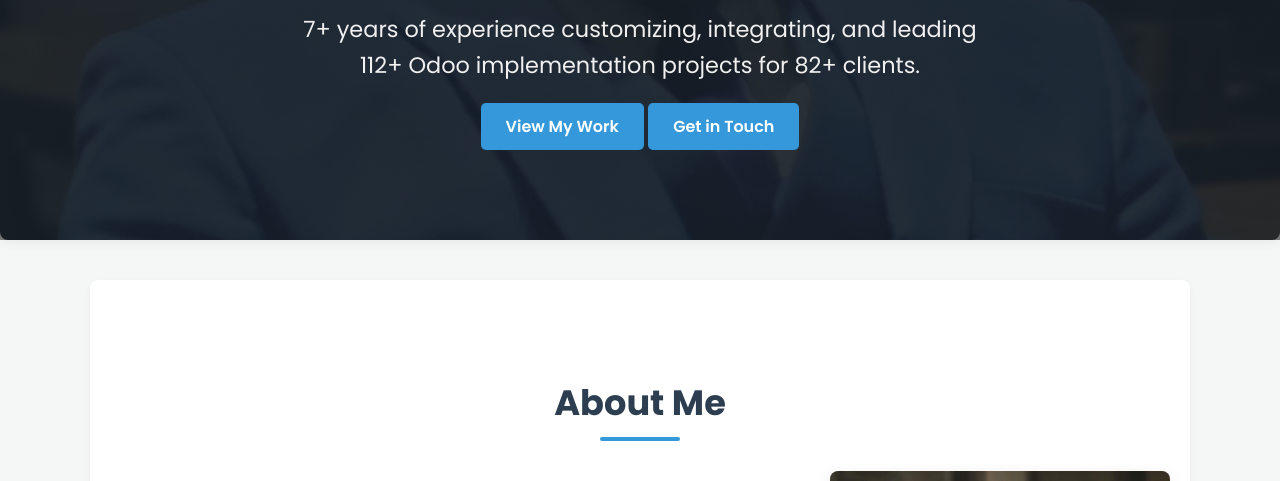
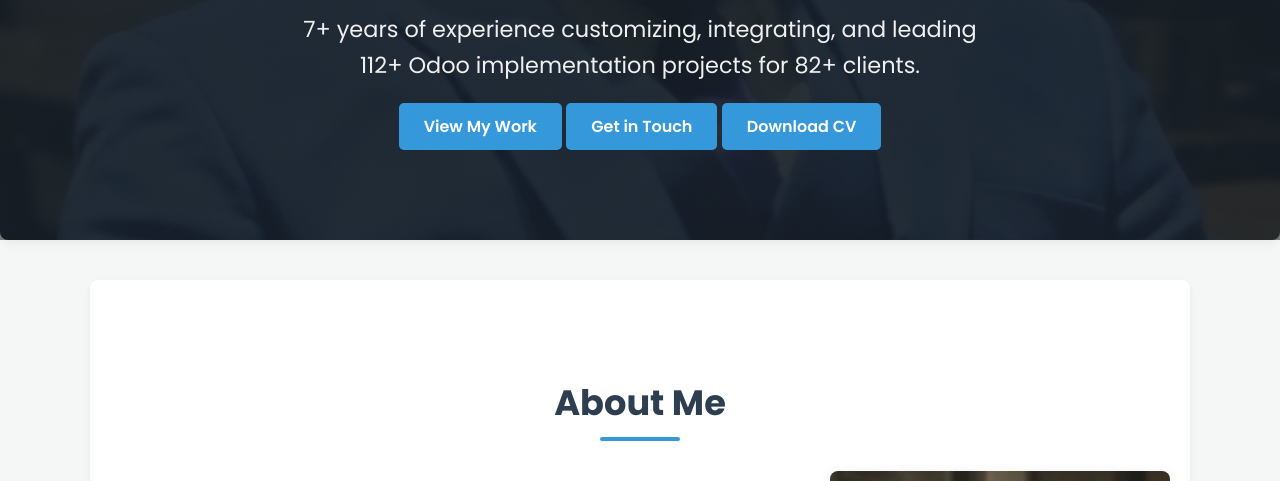
Before and after one commit to nsrshishir/nsrshishir, a plain HTML site: page index.html in a window 1280 px wide. Shown: the part 619-1100 px from the top of the page. Drawn offline with Linux system fonts and the light colour scheme.

Commit message:
Feat: Add CV download button and placeholder PDF

```diff
--- a/index.html
+++ b/index.html
@@ -362,6 +362,7 @@
             <p>7+ years of experience customizing, integrating, and leading 112+ Odoo implementation projects for 82+ clients.</p>
             <a href="#projects" class="btn">View My Work</a>
             <a href="#contact" class="btn">Get in Touch</a>
+            <a href="Md_Niaj_Shahriar_Shishir_CV.pdf" class="btn" download>Download CV</a>
         </div>
     </section>
 
```
Also changed, not shown: 1 other file.
